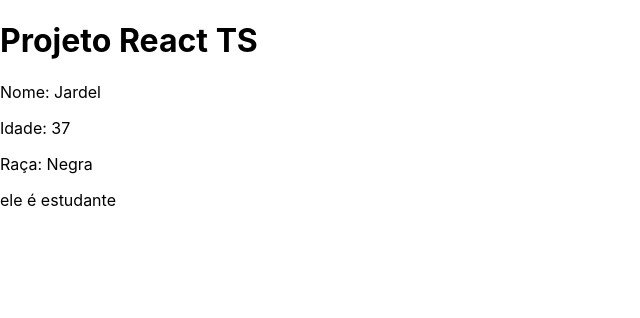
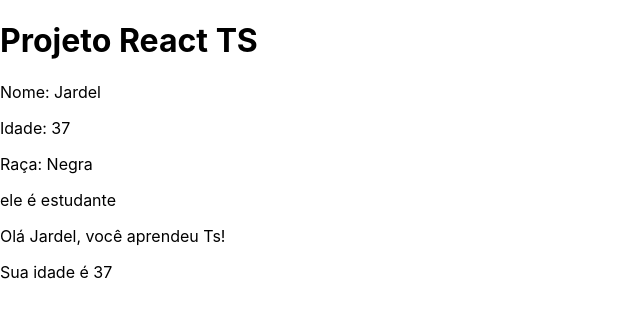
Before and after one commit to jadelcruz1/Curso-de-Typescript-com-react-e-node-js, a React (Create React App) app: page / in a window 1280 px wide. Shown: the top 318 px of the page, without its empty margins (0-640 px from the left). Built offline with nearby package versions, Linux system fonts and the light colour scheme.

Commit message:
Funções em components

```diff
--- a/src/App.tsx
+++ b/src/App.tsx
@@ -12,6 +12,20 @@
   const raça: string = "Negra";
 
    const isStudent: Boolean = true;
+
+   const userName = (name: string): string =>  {
+     return (
+      ` Olá ${name}, você aprendeu Ts!`
+
+     )
+   };
+
+   const userAge = (age: number) => {
+     return (
+       `Sua idade é ${age}`
+
+     );
+   };
 
 
   return (
@@ -28,6 +42,14 @@
         <p> ele é estudante </p>
       )}
 
+        <div>
+        <p> {userName(name)}</p>
+        <p> {userAge(age)}</p>
+
+
+        </div>
+
+
 
     </>
 
```
